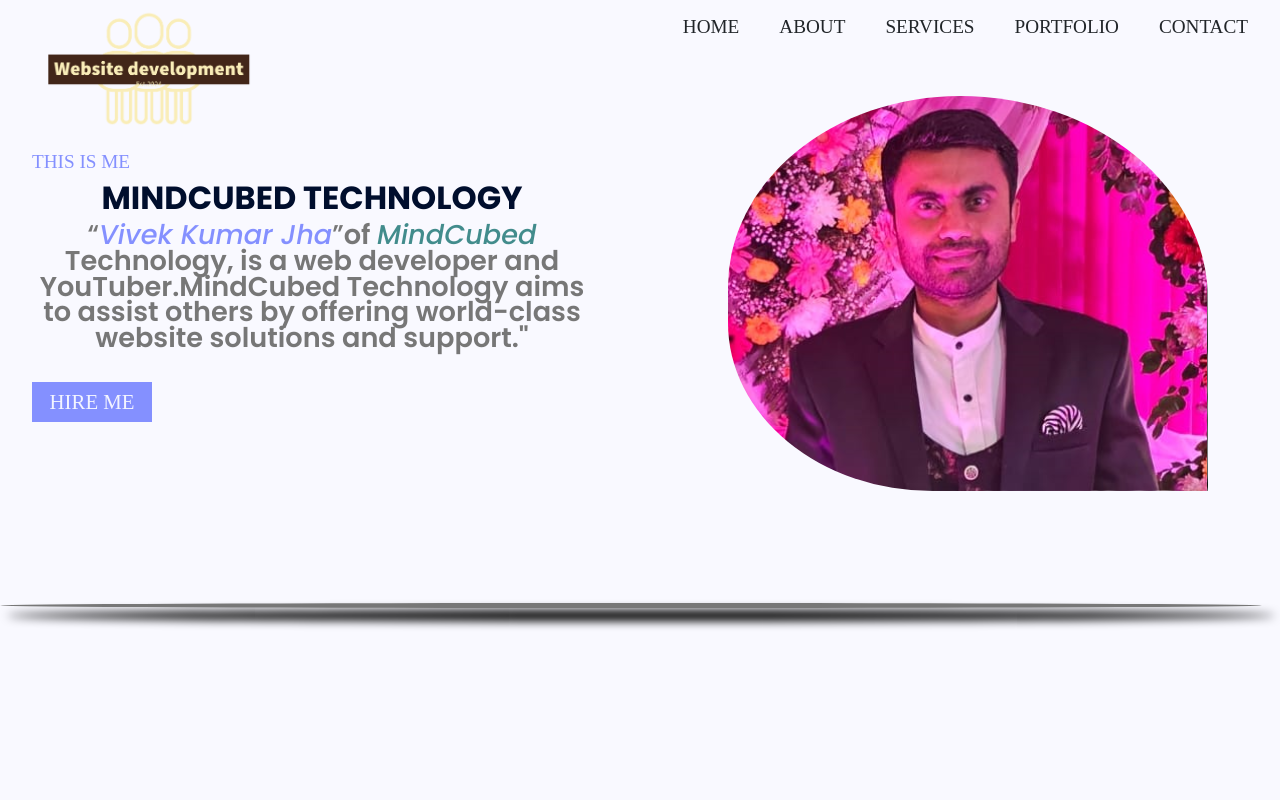
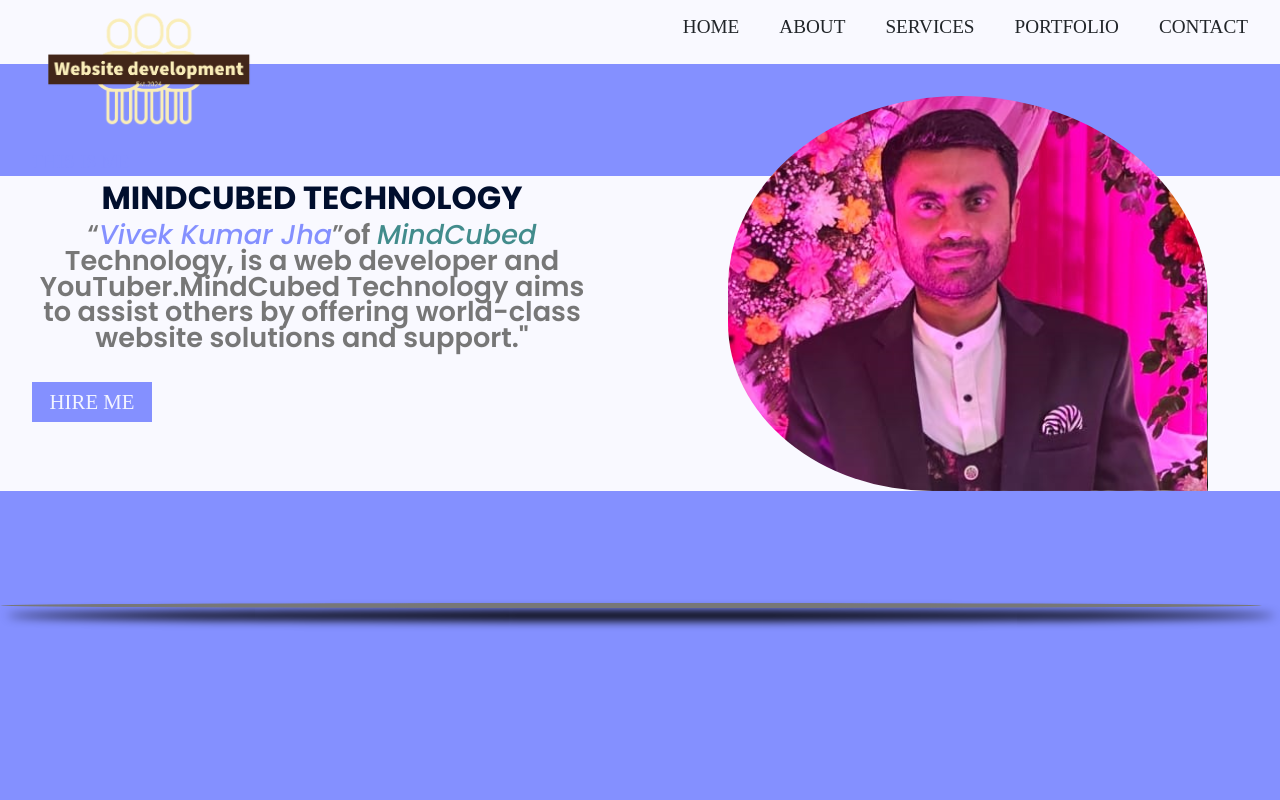
Before and after one commit to vivekjha93/bharatpe_portfolio_vivekjha, a plain HTML site: page index.html in a window 1280 px wide. Shown: the top 800 px of the page. Drawn offline with nearby package versions, Linux system fonts and the light colour scheme.

Commit message:
Update style.css

```diff
--- a/css/style.css
+++ b/css/style.css
@@ -26,7 +26,7 @@
 }
 
 body {
-    background-color: var(--bg);
+    background-color: var(--helper);
 
 
 }
```
